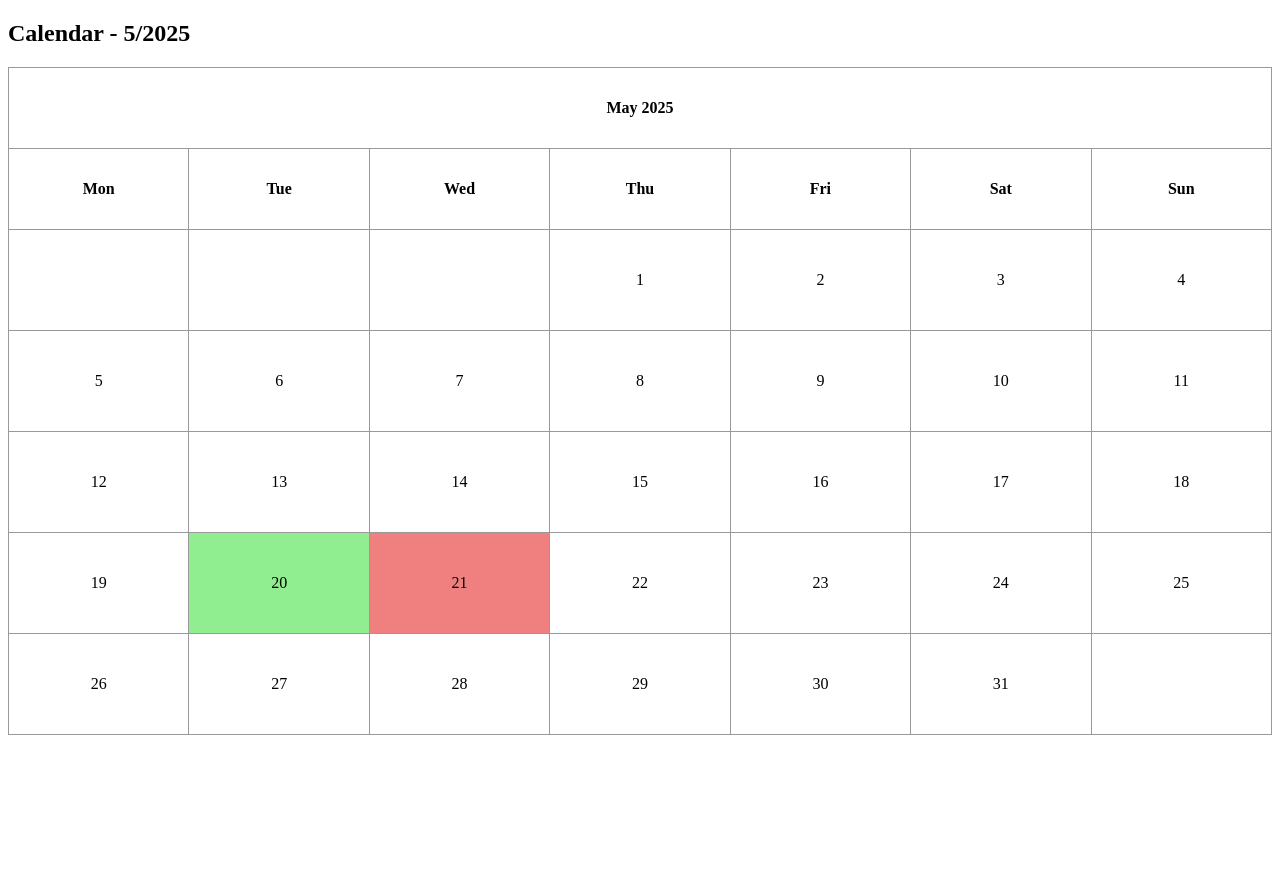
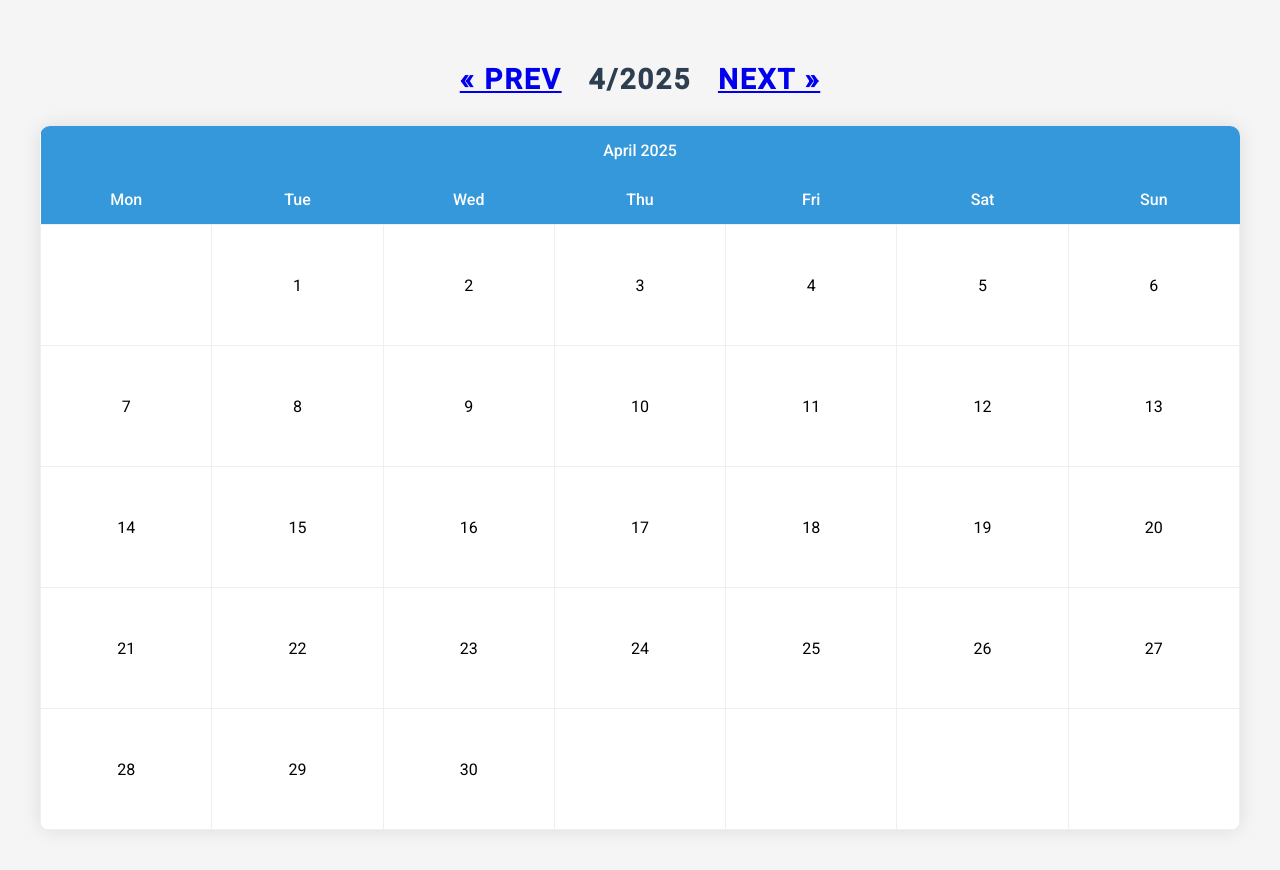
Before and after one commit to BI2023/bijuCorp_calendarEventManagement, a Django app: page /?month=4&year=2025 in a window 1280 px wide. Before the commit the page ends 735 px from the top, so only its background shows below. Run offline with Django 4.2, Linux system fonts and the light colour scheme.

Commit message:
updated calander Style/looks

```diff
--- a/calendar_project/calendar_app/status_history.json
+++ b/calendar_project/calendar_app/status_history.json
@@ -1,12 +1,13 @@
 {
   "2025-05-20": {
-    "name": "Teste",
-    "status": "success",
-    "notes": "Task completed successfully."
+    "Slapi Stage": "Testeskjkldjfkgjg",
+    "Slapi status": "success",
+    "Actual Release Date": "Task completed successfully.",
+    "Expected Release Date": "Task completed successfully."
   },
   "2025-05-21": {
     "name": "Teste2",
-    "status": "failure",
-    "notes": "Issue occurred during processing."
+    "Actual Release Date": "Task completed successfully.",
+    "Expected Release Date": "Task completed successfully."
   }
 }
--- a/calendar_project/calendar_app/templates/calendar_app/calendar.html
+++ b/calendar_project/calendar_app/templates/calendar_app/calendar.html
@@ -1,74 +1,232 @@
-{% comment %} <!DOCTYPE html>
+<!DOCTYPE html>
 <html>
 <head>
    <title>Calendar</title>
+   <link href="https://fonts.googleapis.com/css2?family=Roboto:wght@300;400;500&display=swap" rel="stylesheet">
    <style>
+       body {
+           font-family: 'Roboto', sans-serif;
+           background-color: #f5f5f5;
+           margin: 20px;
+           padding: 20px;
+       }
+
+
+       h2 {
+           color: #2c3e50;
+           text-align: center;
+           margin-bottom: 30px;
+           font-size: 28px;
+           text-transform: uppercase;
+           letter-spacing: 2px;
+       }
+
+
        table {
+           border-collapse: collapse;
            width: 100%;
-            border-collapse: collapse;
+           background-color: white;
+           border-radius: 10px;
+           overflow: hidden;
+           box-shadow: 0 0 20px rgba(0, 0, 0, 0.1);
        }
-        td, th {
-            border: 1px solid #999;
+
+
+       th {
+           background-color: #3498db;
+           color: white;
+           padding: 15px;
+           font-weight: 500;
+       }
+
+
+       td {
+           border: 1px solid #ecf0f1;
            text-align: center;
+           width: 14%;
+           height: 100px;
+           cursor: pointer;
+           transition: all 0.3s ease;
+           position: relative;
+       }
+
+
+       td:hover {
+           background-color: #f7f9fc;
+           transform: scale(1.02);
+       }
+
+
+       .calendar-cell {
            padding: 10px;
        }
-        .noday {
-            background-color: #eee;
+
+
+       .popup {
+           position: fixed;
+           top: 50%;
+           left: 50%;
+           transform: translate(-50%, -50%);
+           background: white;
+           padding: 25px;
+           border-radius: 10px;
+           border: none;
+           box-shadow: 0 5px 30px rgba(0, 0, 0, 0.15);
+           display: none;
+           z-index: 100;
+           min-width: 300px;
+           max-width: 500px;
+       }
+
+
+       .popup-close {
+           position: absolute;
+           right: 15px;
+           top: 15px;
+           cursor: pointer;
+           color: #e74c3c;
+           font-size: 20px;
+           transition: all 0.3s ease;
+       }
+
+
+       .popup-close:hover {
+           color: #c0392b;
+           transform: scale(1.1);
+       }
+
+
+       #popup-content {
+           margin-top: 10px;
+       }
+
+
+       #popup-content h3 {
+           color: #2c3e50;
+           margin-bottom: 20px;
+           border-bottom: 2px solid #3498db;
+           padding-bottom: 10px;
+       }
+
+
+       #popup-content ul {
+           list-style: none;
+           padding: 0;
+       }
+
+
+       #popup-content li {
+           margin: 15px 0;
+           padding: 10px;
+           background-color: #f8f9fa;
+           border-radius: 5px;
+       }
+
+
+       #popup-content strong {
+           color: #3498db;
+           margin-right: 10px;
+       }
+
+
+       /* Add these classes to style different status types */
+       .status-present {
+           background-color: #e8f5e9;
+       }
+
+
+       .status-absent {
+           background-color: #ffebee;
+       }
+
+
+       .status-holiday {
+           background-color: #fff3e0;
+       }
+
+
+       /* Today's date highlight */
+       .today {
+           border: 2px solid #3498db;
+           font-weight: bold;
+       }
+
+
+       /* Responsive design */
+       @media (max-width: 768px) {
+           body {
+               margin: 10px;
+               padding: 10px;
+           }
+
+
+           table {
+               font-size: 14px;
+           }
+
+
+           td {
+               height: 60px;
+           }
+
+
+           .popup {
+               width: 90%;
+               max-width: none;
+           }
+       }
+
+
+       /* Optional: Add a subtle overlay when popup is shown */
+       .overlay {
+           position: fixed;
+           top: 0;
+           left: 0;
+           right: 0;
+           bottom: 0;
+           background-color: rgba(0, 0, 0, 0.5);
+           display: none;
+           z-index: 99;
        }
    </style>
 </head>
 <body>
-    <h1>Calendar - {{ month }}/{{ year }}</h1>
-    <div>{{ calendar|safe }}</div>
-</body>
-</html> {% endcomment %}
+   <h2>
+   <a href="?month={{ prev_month }}&year={{ prev_year }}">&laquo; Prev</a>
+   &nbsp; {{ month }}/{{ year }} &nbsp;
+   <a href="?month={{ next_month }}&year={{ next_year }}">Next &raquo;</a>
+</h2>
+
+   {{ calendar|safe }}
 
 
-
-<!DOCTYPE html>
-<html>
-<head>
-    <title>Calendar</title>
-    <style>
-        table { border-collapse: collapse; width: 100%; }
-        td, th { border: 1px solid #999; text-align: center; width: 14%; height: 80px; cursor: pointer; }
-        .popup {
-            position: fixed;
-            top: 20%;
-            left: 35%;
-            background: #fefefe;
-            padding: 20px;
-            border: 1px solid #888;
-            box-shadow: 2px 2px 10px #aaa;
-            display: none;
-            z-index: 100;
-        }
-        .popup-close {
-            float: right;
-            cursor: pointer;
-            color: red;
-        }
-    </style>
-</head>
-<body>
-    <h2>Calendar - {{ month }}/{{ year }}</h2>
-    {{ calendar|safe }}
-
+   <div class="overlay" id="overlay"></div>
    <div id="popup" class="popup">
-        <span class="popup-close" onclick="document.getElementById('popup').style.display='none'">✖</span>
+       <span class="popup-close" onclick="closePopup()">✖</span>
        <div id="popup-content"></div>
    </div>
 
+
    <script>
    const statusData = {{ status_data|safe }};
+
+
+   function closePopup() {
+       document.getElementById('popup').style.display = 'none';
+       document.getElementById('overlay').style.display = 'none';
+   }
+
 
    document.querySelectorAll('.calendar-cell').forEach(cell => {
        cell.addEventListener('click', () => {
            const date = cell.getAttribute('data-date');
            const data = statusData[date];
 
+
            const popup = document.getElementById('popup');
+           const overlay = document.getElementById('overlay');
            const content = document.getElementById('popup-content');
+
 
            if (data) {
                content.innerHTML = `
@@ -83,10 +241,23 @@
                content.innerHTML = `<h3>${date}</h3><p>No data available.</p>`;
            }
 
+
            popup.style.display = 'block';
+           overlay.style.display = 'block';
        });
+   });
+
+
+   // Close popup when clicking outside
+   document.getElementById('overlay').addEventListener('click', closePopup);
+
+
+   // Close popup with ESC key
+   document.addEventListener('keydown', (e) => {
+       if (e.key === 'Escape') closePopup();
    });
    </script>
 
+
 </body>
 </html>
--- a/calendar_project/calendar_app/views.py
+++ b/calendar_project/calendar_app/views.py
@@ -92,50 +92,97 @@
 
 
 
+# from django.shortcuts import render
+# from calendar import HTMLCalendar
+# from datetime import datetime, date
+# from .utils import load_status_data
+
+# class StatusCalendar(HTMLCalendar):
+#     def __init__(self, data):
+#         super().__init__()
+#         self.data = data
+
+#     def formatday(self, day, weekday):
+#         if day == 0:
+#             return '<td class="noday">&nbsp;</td>'
+
+#         this_date = date(self.year, self.month, day).isoformat()
+#         status_info = self.data.get(this_date, {})
+#         status = status_info.get("status", "").lower()
+
+#         # Determine background color
+#         if status == "success":
+#             color = "lightgreen"
+#         elif status == "failure":
+#             color = "lightcoral"
+#         else:
+#             color = "white"
+
+#         return f'<td style="background-color:{color}; padding:10px;" class="calendar-cell" data-date="{this_date}">{day}</td>'
+
+#     def formatmonth(self, year, month, withyear=True):
+#         self.year, self.month = year, month
+#         return super().formatmonth(year, month, withyear)
+
+# def calendar_view(request):
+#     now = datetime.now()
+#     year = now.year
+#     month = now.month
+#     data = load_status_data()
+
+#     cal = StatusCalendar(data)
+#     html_calendar = cal.formatmonth(year, month)
+
+#     return render(request, 'calendar_app/calendar.html', {
+#         'calendar': html_calendar,
+#         'status_data': data,
+#         'month': month,
+#         'year': year
+#     })
+
+
+
+
+
+# ============================================
+
+
+
+import json
+from datetime import datetime, date
 from django.shortcuts import render
-from calendar import HTMLCalendar
-from datetime import datetime, date
-from .utils import load_status_data
+from .utils import StatusCalendar
 
-class StatusCalendar(HTMLCalendar):
-    def __init__(self, data):
-        super().__init__()
-        self.data = data
-
-    def formatday(self, day, weekday):
-        if day == 0:
-            return '<td class="noday">&nbsp;</td>'
-
-        this_date = date(self.year, self.month, day).isoformat()
-        status_info = self.data.get(this_date, {})
-        status = status_info.get("status", "").lower()
-
-        # Determine background color
-        if status == "success":
-            color = "lightgreen"
-        elif status == "failure":
-            color = "lightcoral"
-        else:
-            color = "white"
-
-        return f'<td style="background-color:{color}; padding:10px;" class="calendar-cell" data-date="{this_date}">{day}</td>'
-
-    def formatmonth(self, year, month, withyear=True):
-        self.year, self.month = year, month
-        return super().formatmonth(year, month, withyear)
 
 def calendar_view(request):
-    now = datetime.now()
-    year = now.year
-    month = now.month
-    data = load_status_data()
+    today = date.today()
+    year = int(request.GET.get('year', today.year))
+    month = int(request.GET.get('month', today.month))
 
-    cal = StatusCalendar(data)
-    html_calendar = cal.formatmonth(year, month)
+    with open('status_history.json', 'r') as f:
+        status_data = json.load(f)
 
-    return render(request, 'calendar_app/calendar.html', {
-        'calendar': html_calendar,
-        'status_data': data,
+    # Filter events by selected month
+    filtered_data = {
+        k: v for k, v in status_data.items()
+        if datetime.strptime(k, "%Y-%m-%d").year == year and datetime.strptime(k, "%Y-%m-%d").month == month
+    }
+
+    cal = StatusCalendar(filtered_data).formatmonth(year, month)
+
+    prev_month = month - 1 if month > 1 else 12
+    prev_year = year if month > 1 else year - 1
+    next_month = month + 1 if month < 12 else 1
+    next_year = year if month < 12 else year + 1
+
+    context = {
+        'calendar': cal,
+        'status_data': json.dumps(status_data),
+        'year': year,
         'month': month,
-        'year': year
-    })
+        'prev_month': prev_month,
+        'prev_year': prev_year,
+        'next_month': next_month,
+        'next_year': next_year,
+    }
+    return render(request, 'calendar_app/calendar.html', context)
--- /dev/null
+++ b/calendar_project/status_history.json
@@ -0,0 +1,12 @@
+{
+  "2025-05-20": {
+    "name": "Teste",
+    "status": "success",
+    "notes": "Task completed successfully."
+  },
+  "2025-05-21": {
+    "name": "Teste2",
+    "status": "failure",
+    "notes": "Issue occurred during processing."
+  }
+}
--- a/requirement.txt
+++ /dev/null
@@ -1,4 +0,0 @@
-asgiref==3.8.1
-Django==4.2.21
-sqlparse==0.5.3
-typing_extensions==4.13.2
```
Also changed, not shown: calendar_project/calendar_app/forms.py (deleted, +0 -9 lines), calendar_project/calendar_app/models.py (deleted, +0 -14 lines), calendar_project/calendar_app/templates/calendar_app/event_form.html (deleted, +0 -12 lines), calendar_project/calendar_app/templates/calendar_app/events_by_date.html (deleted, +0 -15 lines), calendar_project/calendar_app/utils.py (+43 -9 lines), calendar_project/calendar_project/status_history.json (added, +12 -0 lines). Lines whose indentation alone changed are shown as unchanged.
